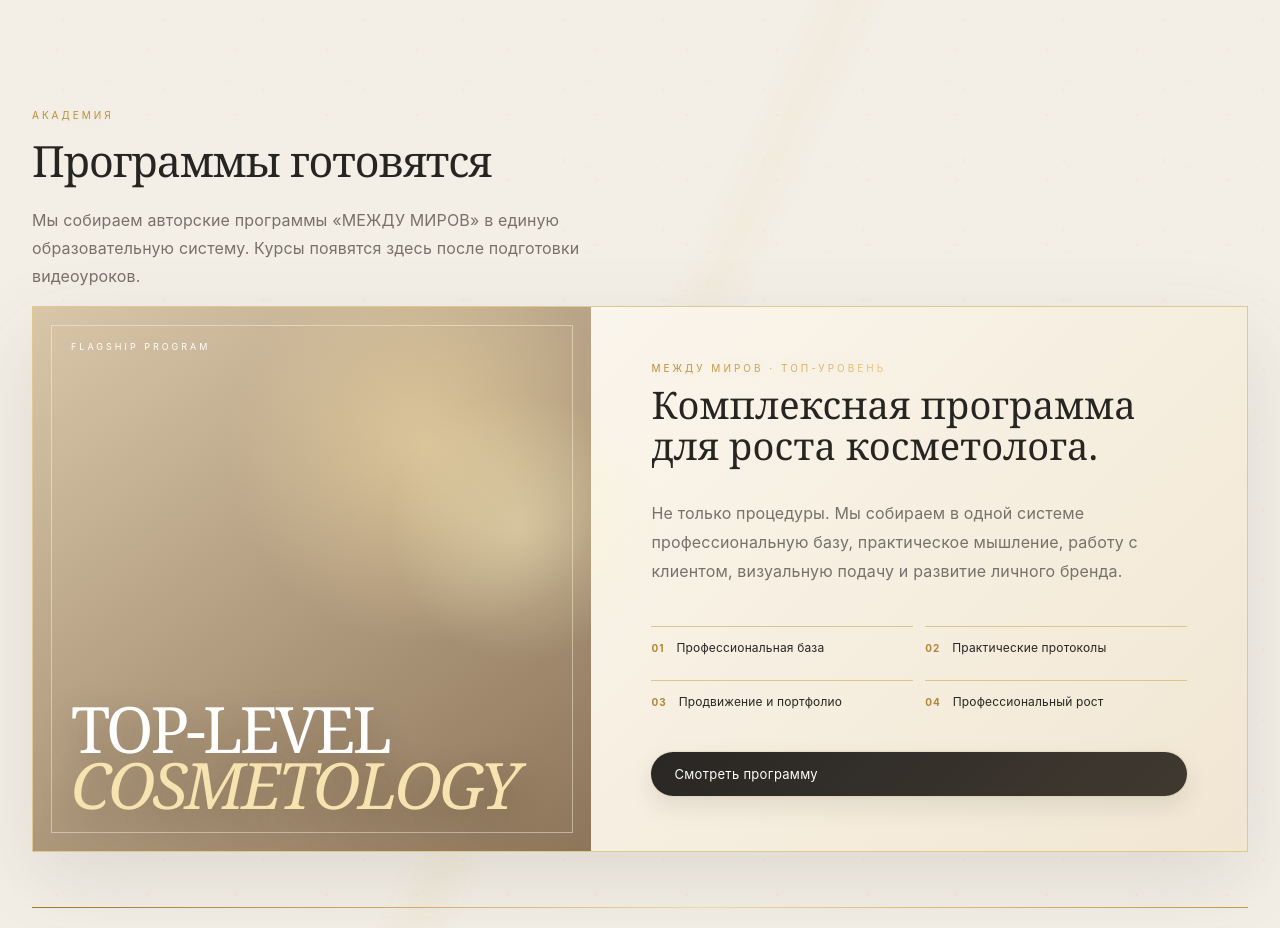
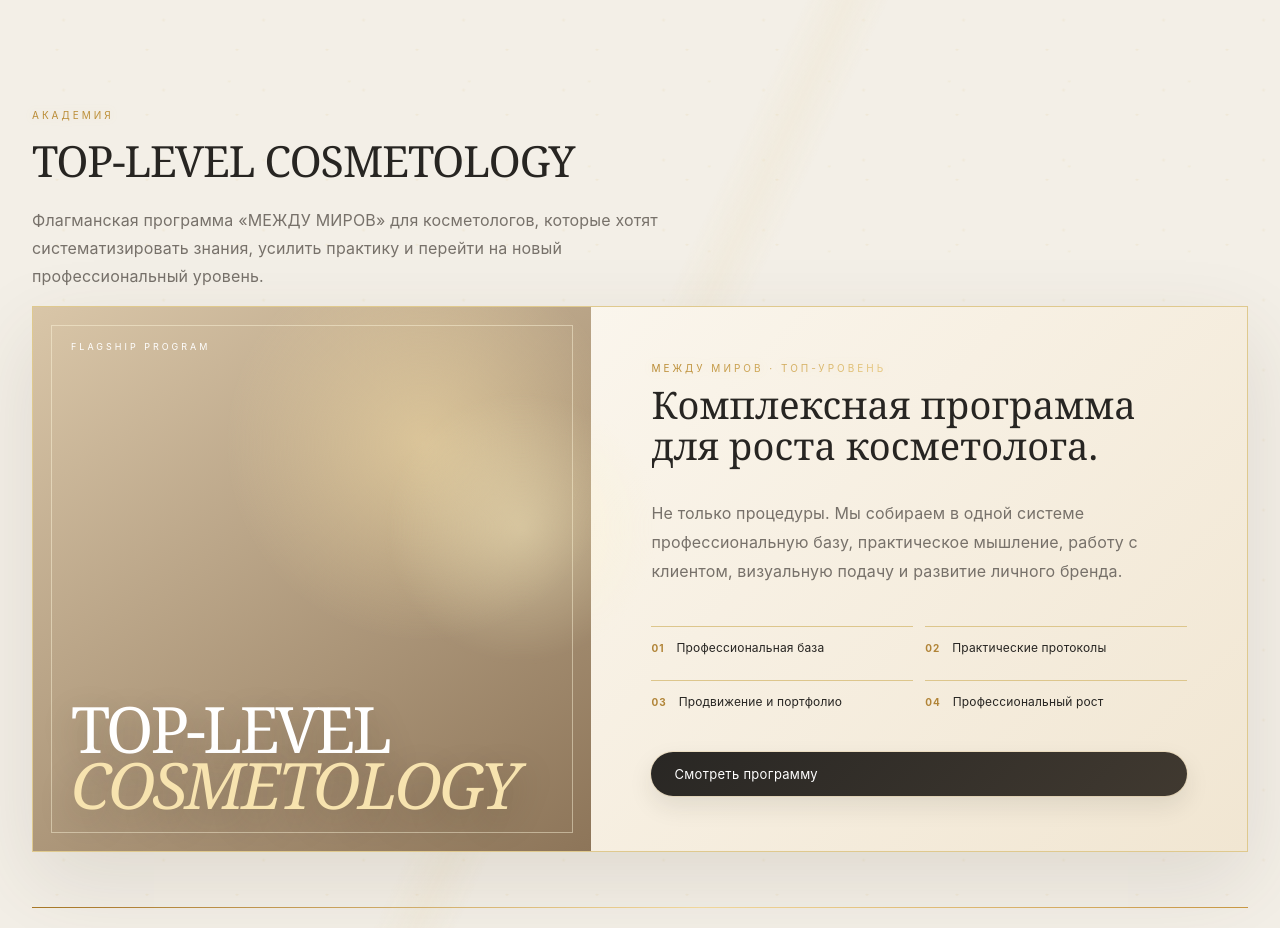
Before and after one commit to m9ybcjdtvc-png/mezhdu-mirov-academy, a website: page index.html in a window 1280 px wide. Shown: the part 2400-3328 px from the top of the page. Drawn offline with Linux system fonts and the light colour scheme; a script that the page names is missing.

Commit message:
feat: make Top-Level Cosmetology flagship offer prominent

```diff
--- a/index.html
+++ b/index.html
@@ -107,7 +107,7 @@ footer{border-top:1px solid var(--line);padding:35px 0;color:var(--muted);font-s
 <section class="luxuryIntro"><div class="wrap"><div class="eyebrow">Философия академии</div><div class="line"></div><h2>Эстетика начинается там, где есть система.</h2><p class="quote">«Мы соединяем современную косметологию, профессиональное мышление и культуру красивого результата.»</p></div></section>
 <div class="trust"><div class="wrap trustin"><div><b>24/7</b><span>доступ к обучению</span></div><div><b>15–30 мин</b><span>длительность урока</span></div><div><b>100%</b><span>онлайн-формат</span></div><div><b>RU</b><span>Россия · ₽</span></div></div></div>
 <section><div class="wrap"><div class="eyebrow">Траектория</div><h2 class="title">Ваш следующий профессиональный уровень</h2><p class="sub">Обучение выстроено как единая система — от фундаментальной базы до продвинутой практики.</p><div class="levels"><div class="levelFeature"><span class="num">01 · START</span><h3>База косметологии</h3><p>Фундаментальные знания, диагностика, логика протоколов и профессиональное мышление.</p></div><div class="levelSide"><article class="card"><span class="num">02 · PROFESSIONAL</span><h3>Контурная пластика</h3><p>Системные протоколы и работа с ключевыми зонами.</p></article><article class="card"><span class="num">03 · ADVANCED</span><h3>Комбинированное омоложение</h3><p>Комплексные авторские схемы и продвинутый уровень.</p></article></div></div></div></section>
-<section id="courses"><div class="wrap"><div class="eyebrow">Академия</div><h2 class="title">Программы готовятся</h2><p class="sub">Мы собираем авторские программы «МЕЖДУ МИРОВ» в единую образовательную систему. Курсы появятся здесь после подготовки видеоуроков.</p><div class="flagship"><div class="flagshipVisual"><div class="flagshipLabel">FLAGSHIP PROGRAM</div><div class="flagshipTitle">TOP-LEVEL<br><em>COSMETOLOGY</em></div><div class="flagshipGlow"></div></div><div class="flagshipContent"><div class="eyebrow">МЕЖДУ МИРОВ · ТОП-УРОВЕНЬ</div><h3>Комплексная программа для роста косметолога.</h3><p>Не только процедуры. Мы собираем в одной системе профессиональную базу, практическое мышление, работу с клиентом, визуальную подачу и развитие личного бренда.</p><div class="flagshipGrid"><div><b>01</b><span>Профессиональная база</span></div><div><b>02</b><span>Практические протоколы</span></div><div><b>03</b><span>Продвижение и портфолио</span></div><div><b>04</b><span>Профессиональный рост</span></div></div><a class="btn" href="#method">Смотреть программу</a></div></div><div class="goldline"></div><div class="eyebrow">Будущие направления</div><p class="sub">Выберите программу и откройте доступ к следующему уровню профессионального развития.</p><div class="courses" style="opacity:.78">
+<section id="courses"><div class="wrap"><div class="eyebrow">Академия</div><h2 class="title">TOP-LEVEL COSMETOLOGY</h2><p class="sub">Флагманская программа «МЕЖДУ МИРОВ» для косметологов, которые хотят систематизировать знания, усилить практику и перейти на новый профессиональный уровень.</p><div class="flagship"><div class="flagshipVisual"><div class="flagshipLabel">FLAGSHIP PROGRAM</div><div class="flagshipTitle">TOP-LEVEL<br><em>COSMETOLOGY</em></div><div class="flagshipGlow"></div></div><div class="flagshipContent"><div class="eyebrow">МЕЖДУ МИРОВ · ТОП-УРОВЕНЬ</div><h3>Комплексная программа для роста косметолога.</h3><p>Не только процедуры. Мы собираем в одной системе профессиональную базу, практическое мышление, работу с клиентом, визуальную подачу и развитие личного бренда.</p><div class="flagshipGrid"><div><b>01</b><span>Профессиональная база</span></div><div><b>02</b><span>Практические протоколы</span></div><div><b>03</b><span>Продвижение и портфолио</span></div><div><b>04</b><span>Профессиональный рост</span></div></div><a class="btn" href="#method">Смотреть программу</a></div></div><div class="goldline"></div><div class="eyebrow">Будущие направления</div><p class="sub">Выберите программу и откройте доступ к следующему уровню профессионального развития.</p><div class="courses" style="opacity:.78">
 <article class="course"><div><div class="hot">START</div><h3>База косметологии</h3><p>Системное введение в профессию и фундаментальные знания.</p></div><div class="price">от 19 900 ₽</div></article>
 <article class="course"><div><div class="hot">PROFESSIONAL</div><h3>Контурная пластика</h3><p>Губы · скулы · подбородок · нижняя треть и авторские протоколы.</p></div><div class="price">29 900 ₽</div></article>
 <article class="course"><div><div class="hot">ADVANCED</div><h3>Комбинированное омоложение</h3><p>Longevity · Safe lifting · Super lifting.</p></div><div class="price">34 900 ₽</div></article>
```
